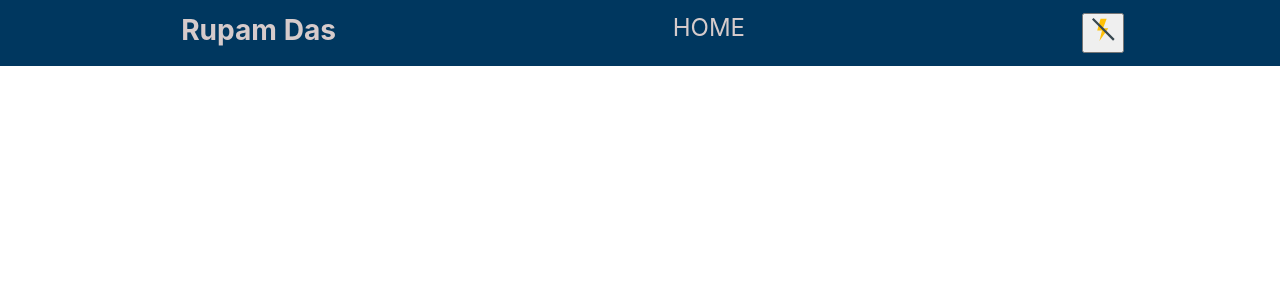
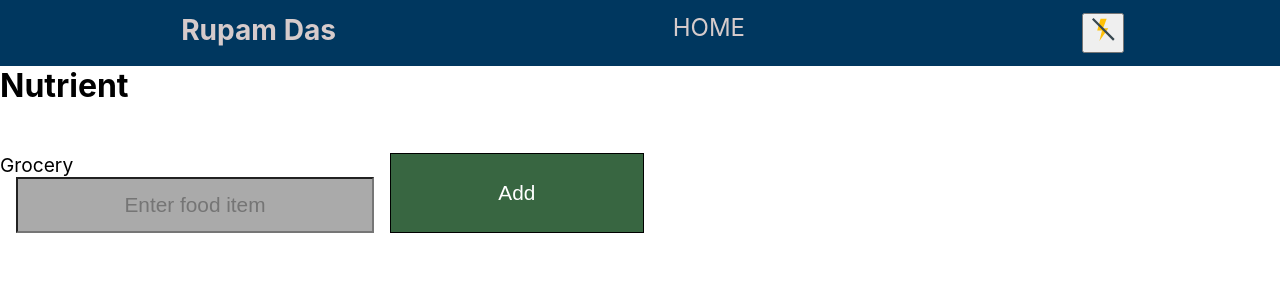
Before and after one commit to Rupamdas832/SmallApps, a React (Create React App) app: page /nutrient in a window 1280 px wide. Shown: the top 300 px of the page. Built offline with nearby package versions, Linux system fonts and the light colour scheme.

Commit message:
nutrient api added

```diff
--- a/src/App.js
+++ b/src/App.js
@@ -11,6 +11,7 @@ import GroceryList from "./Components/GroceryList";
 import { Provider } from "react-redux";
 import Store from "../src/Redux/Store"
 import Crypto from "./Components/Crypto";
+import Nutrient from "./Components/Nutrient";
 
 const App = () => {
   return (
@@ -24,6 +25,7 @@ const App = () => {
             <Route path="/profitloss" component={ProfitLoss}/>
             <Route path="/grocerylist" component={GroceryList}/>
             <Route path="/crypto" component={Crypto}/>
+            <Route path="/nutrient" component={Nutrient}/>
         </Switch>
       </Provider>
       </Router>
--- a/src/Components/HeroSection.js
+++ b/src/Components/HeroSection.js
@@ -16,9 +16,10 @@ const HeroSection = ({theme}) => {
             <div className="heroBtns">
                 <Link to="/cashmanager"><button className="heroBtn">Cash Manager</button></Link>
                 <Link to="/luckybirthday"><button className="heroBtn">Lucky Birthday</button></Link>
-                <Link to="/profitloss"><button className="heroBtn">Profit Loss</button></Link>
+                <Link to="/profitloss"><button className="heroBtn">Profit & Loss</button></Link>
                 <Link to="/grocerylist"><button className="heroBtn">Grocery List</button></Link>
-                <Link to="/crypto"><button className="heroBtn">Crypto$</button></Link>
+                <Link to="/crypto"><button className="heroBtn">Crypto $ Update</button></Link>
+                <Link to="/nutrient"><button className="heroBtn">Nutrient Check</button></Link>
             </div>
             <Footer/>
         </div>
--- /dev/null
+++ b/src/Components/InputNutrient.js
@@ -0,0 +1,28 @@
+import React, {useState} from 'react'
+
+export default function InputGrocery({setFoodItem, setCalorie}) {
+    const [foodName, setFoodName] = useState("")
+
+    const addBtnClick = async () => {
+        if(foodName === ""){
+            return alert("Please enter food name properly")
+        }
+            const Id = "357c9d12";
+            const key = "4c628d74dd7c129964d95c70f5ec0566";
+            const response = await fetch(`https://api.edamam.com/api/nutrition-data?app_id=${Id}&app_key=${key}&ingr=${foodName}`)
+            const {calories}= await response.json()
+            setFoodItem(foodName)
+            setCalorie(calories)
+        setFoodName("")
+    }
+
+    return (
+            <div className="inputItems">
+                <form className="groceryForm">
+                    <label>Grocery</label>
+                    <input placeholder="Enter food item" className="groceryInputArea grocery" type="text" name="food" value={foodName} onChange={(event) => setFoodName(event.target.value)}/>
+                </form>
+                <button onClick={addBtnClick} className="groceryBtn add">Add</button>
+                </div>
+    )
+}
--- /dev/null
+++ b/src/Components/Nutrient.js
@@ -0,0 +1,31 @@
+import React, { useEffect, useState } from 'react'
+import InputNutrient from "./InputNutrient"
+
+function Nutrient() {
+
+    const [foodItem, setFoodItem] = useState("")
+    const [calorie, setCalorie] = useState("")
+    const [foodList, setFoodList] = useState([])
+
+
+    // https://developer.edamam.com/edamam-docs-nutrition-api
+
+    useEffect(() => {
+        const _foodItem = {
+            name: foodItem,
+            cal: calorie
+        }
+        setFoodList([...foodList, _foodItem])
+        console.log(foodList)
+    },[foodItem])
+
+    return (
+        <div className="nutrientList">
+            <h1>Nutrient</h1>
+            <InputNutrient setFoodItem={setFoodItem} setCalorie={setCalorie}/>
+
+        </div>
+    )
+}
+
+export default Nutrient;
```
Also changed, not shown: 1 other file (tests, documents, lock files or other folders).
